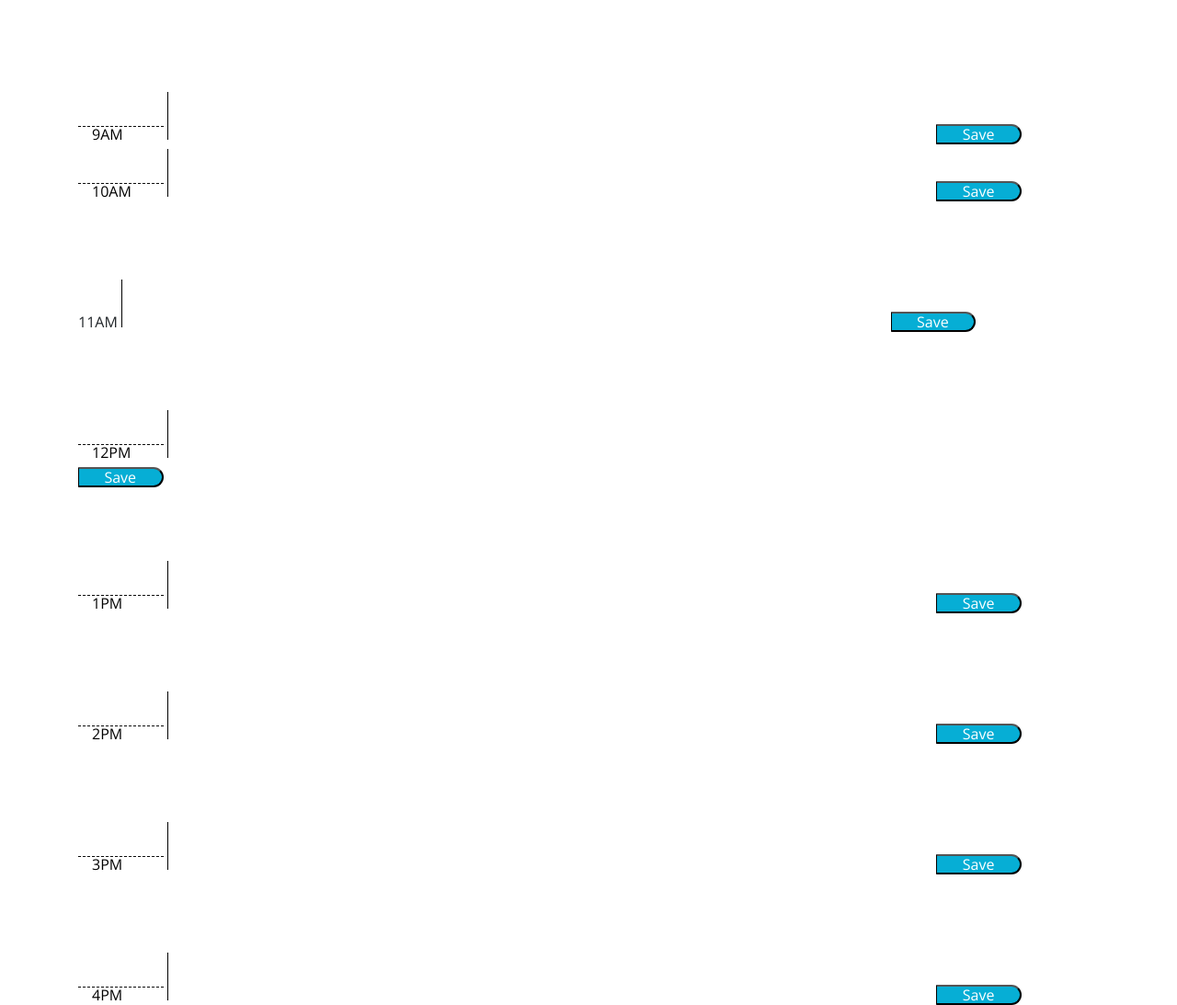
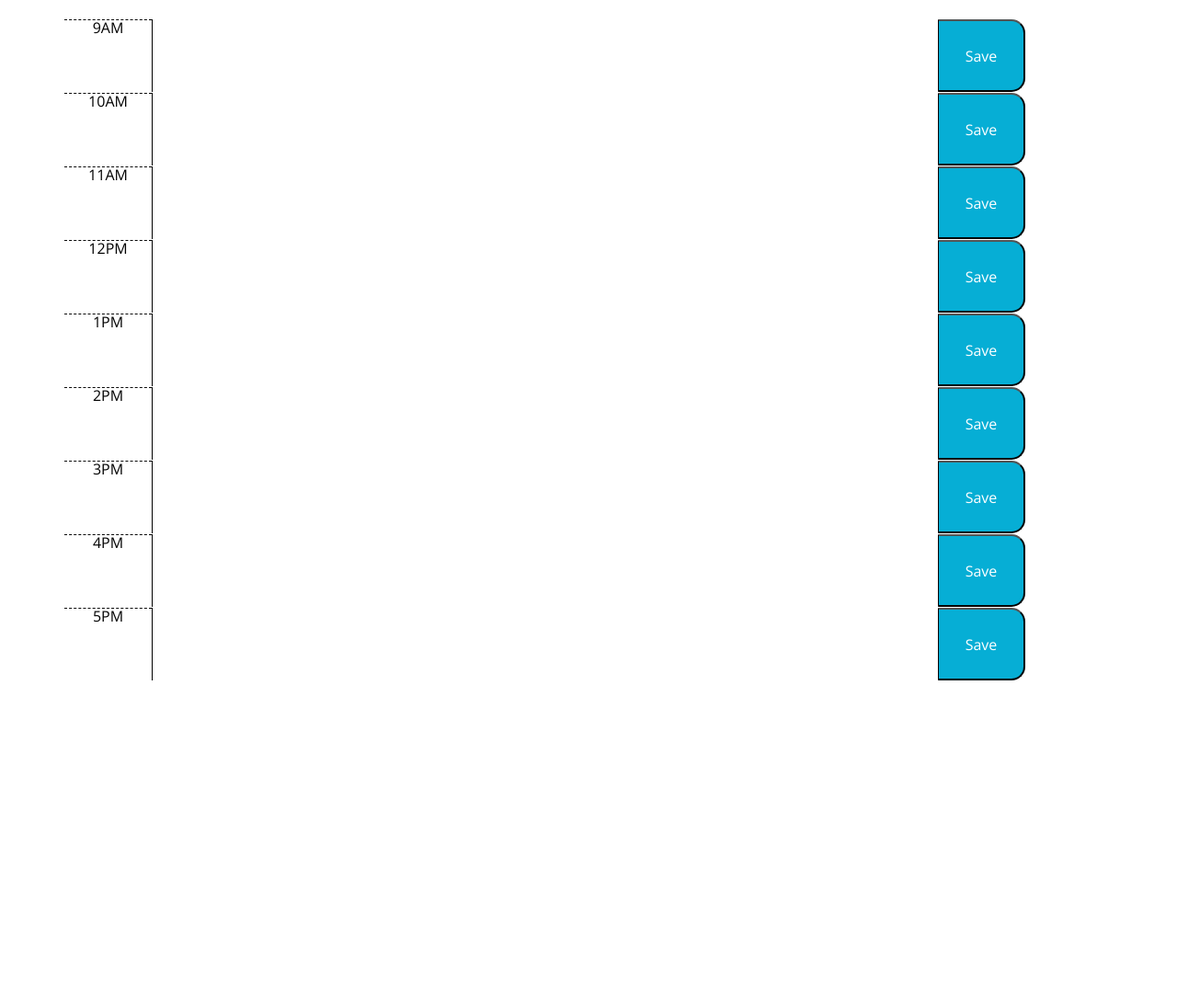
Before and after one commit to Moon-Ingenium/Work-Day-Scheduler, a plain HTML site: page Develop/index.html in a window 1280 px wide. Shown: the part 280-1373 px from the top of the page at 92% size. After the commit the page ends 1020 px from the top, so only its background shows below. Drawn offline with nearby package versions, Linux system fonts and the light colour scheme.

Commit message:
working html

```diff
--- a/Develop/index.html
+++ b/Develop/index.html
@@ -30,67 +30,51 @@
     <!-- Timeblocks go here -->
 
 
-       <div class="row time-block" id ="9"></div>
+    <div class="row time-block" id="9">
       <label class="col-md-1 hour">9AM</label>
+      <textarea class="description col-md-9"></textarea>
+      <button class="col-md-1 saveBtn">Save</button></div>
 
+    <div class="row time-block" id="10">
+      <label class="col-md-1 hour">10AM</label>
+      <textarea class="description col-md-9"></textarea>
+      <button class="col-md-1 saveBtn">Save</button></div>
 
-          <textarea class= "description col-md-9"></textarea>
-          <button class="col-md-1 saveBtn">Save</button></form>
+    <div class="row time-block" id="11">
+      <label class="col-md-1 hour">11AM</label>
+      <textarea class="description col-md-9"></textarea>
+      <button class="col-md-1 saveBtn">Save</button></div>
 
-       <div class="time-block" id ="10"></div>
-        <label class="col-md-1 hour">10AM</label>
+    <div class="row time-block" id="12">
+      <label class="col-md-1 hour">12PM</label>
+      <textarea class="description col-md-9"></textarea>
+      <button class="col-md-1 saveBtn">Save</button></div>
 
+    <div class="row time-block" id="1">
+      <label class="col-md-1 hour">1PM</label>
+      <textarea class="description col-md-9"></textarea>
+      <button class="col-md-1 saveBtn">Save</button></div>
 
-        <textarea class= "description col-md-9"></textarea>
-        <button class="col-md-1 saveBtn">Save</button></form>
+    <div class="row time-block" id="2">
+      <label class="col-md-1 hour">2PM</label>
+      <textarea class="description col-md-9"></textarea>
+      <button class="col-md-1 saveBtn">Save</button></div>
 
-        <div class="row time-block" id ="11"></div>
-        <label>11AM</label>
+    <div class="row time-block" id="3">
+      <label class="col-md-1 hour">3PM</label>
+      <textarea class="description col-md-9"></textarea>
+      <button class="col-md-1 saveBtn">Save</button></div>
 
+    <div class="row time-block" id="4">
+      <label class="col-md-1 hour">4PM</label>
+      <textarea class="description col-md-9"></textarea>
+      <button class="col-md-1 saveBtn">Save</button></div>
 
-        <textarea class= "description col-md-9"></textarea>
-        <button class="col-md-1 saveBtn">Save</button></form>
+    <div class="row time-block" id="5">
+      <label class="col-md-1 hour">5PM</label>
+      <textarea class="description col-md-9"></textarea>
+      <button class="col-md-1 saveBtn">Save</button></div>
 
-        <div class="row time-block" id ="12"></div>
-        <label class="col-md-1 hour">12PM</label>
-
-
-        <textarea class= "description col-md-10"></textarea>
-        <button class="col-md-1 saveBtn">Save</button></form>
-        <div class="row time-block" id ="1"></div>
-        <label class="col-md-1 hour">1PM</label>
-
-
-        <textarea class= "description col-md-9"></textarea>
-        <button class="col-md-1 saveBtn">Save</button></form>
-        <div class="row time-block" id ="2"></div>
-        <label class="col-md-1 hour">2PM</label>
-
-
-        <textarea class= "description col-md-9"></textarea>
-        <button class="col-md-1 saveBtn">Save</button></form>
-
-        <div class="row time-block" id ="3"></div>
-        <label class="col-md-1 hour">3PM</label>
-
-
-        <textarea class= "description col-md-9"></textarea>
-        <button class="col-md-1 saveBtn">Save</button></form>
-
-        <div class="row time-block" id ="4"></div>
-        <label class="col-md-1 hour">4PM</label>
-
-
-        <textarea class= "description col-md-9"></textarea>
-        <button class="col-md-1 saveBtn">Save</button></form>
-
-        <div class="time-block" id ="5"></div>
-        <label class="col-md-1 hour">5pm</label>
-
-
-        <textarea class= "description col-md-9"></textarea>
-        <button class="col-md-1 saveBtn">Save</button></form>
-      </div>
   </div>
 
 
--- a/Develop/style.css
+++ b/Develop/style.css
@@ -11,6 +11,7 @@ textarea{
   color: #000000;
   border-left: 1px solid black;
   padding: 10px;
+
 
 }
 
```
Lines whose indentation alone changed are shown as unchanged.
